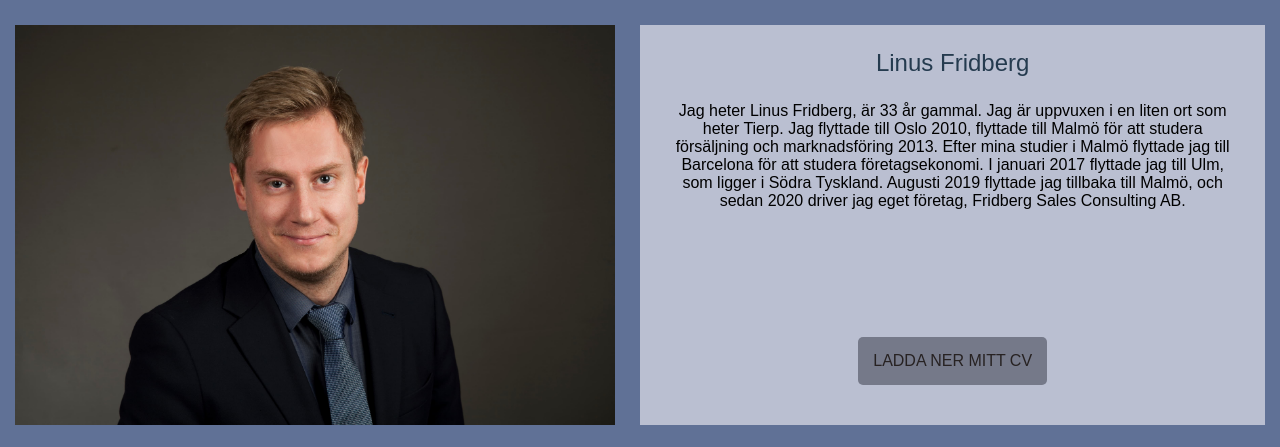
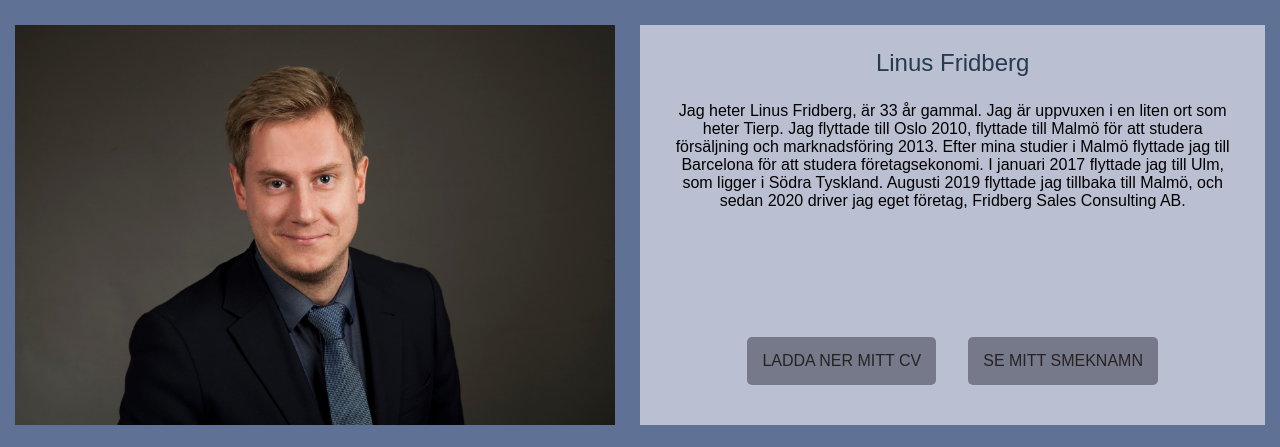
Before and after one commit to Fridbergs/uppgift_2_final, a plain HTML site: page index.html in a window 1280 px wide. Shown: the part 80-527 px from the top of the page. Drawn offline with Linux system fonts and the light colour scheme.

Commit message:
I made some changes to make my interactiv js work

```diff
--- a/css/index.css
+++ b/css/index.css
@@ -59,11 +59,36 @@
   padding-top: 25px;
 }
 
+.profile-buttons {
+  display: flex;
+  justify-content: center;
+}
 .frame-dwnld-btn {
   display: flex;
   justify-content: center;
   padding: 1em;
   align-self: center;
+}
+
+.nick-name-div {
+  display: flex;
+  justify-content: center;
+  padding: 1em;
+  align-self: center;
+}
+
+.nick-name {
+  display: flex;
+  background-color: rgb(117, 121, 137);
+  border-radius: 5px;
+  padding: 15px;
+  height: auto;
+  width: auto;
+  color: rgb(39, 34, 34);
+  font-weight: 500;
+  text-decoration: none;
+  text-transform: uppercase;
+  cursor: pointer;
 }
 
 .download-btn {
@@ -77,6 +102,11 @@
   font-weight: 500;
   text-decoration: none;
   text-transform: uppercase;
+  cursor: pointer;
+}
+
+.nick-name:hover {
+  background-color: rgb(72, 113, 150);
 }
 
 .download-btn:hover {
--- a/index.html
+++ b/index.html
@@ -61,9 +61,9 @@
             />
           </article>
           <article class="text-frame" id="info-Text-Frame">
-            <h3 id="profileName"></h3>
+            <h3 id="profileName">Linus Fridberg</h3>
             <p class="profile-info" id="profileSlogan"></p>
-
+            <div class="profile-buttons">
               <div class="frame-dwnld-btn">
                 <a
                   class="download-btn"
@@ -72,6 +72,10 @@
                   download="Linus Fridberg CV"
                   >Ladda ner mitt CV</a
                 >
+              </div>
+              <div class="nick-name-div">
+                <a class="nick-name" id="nickNameBtn">Se mitt smeknamn</a>
+              </div>
             </div>
           </article>
         </section>
@@ -125,5 +129,6 @@
       </section>
     </footer>
     <script src="index.js"></script>
+    <script src="interaktiv.js"></script>
   </body>
 </html>
--- a/index.js
+++ b/index.js
@@ -6,12 +6,11 @@ async function addProfileInfo() {
   if (response.ok) {
     const profileInfo = await response.json();
     //Get the reference to the element inside the HTML document
-    const profileName = document.getElementById("profileName");
     const profileSlogan = document.getElementById("profileSlogan");
 
     // Add the content to the HHTML page
     //Home apge
-    profileName.textContent = profileInfo["Profile info"].name;
+
     profileSlogan.textContent = profileInfo["Profile info"].profileText;
   } else {
     console.log(`HTTP error message: ${response.status}`);
--- a/index.json
+++ b/index.json
@@ -1,6 +1,5 @@
 {
   "Profile info": {
-    "name": "Linus Fridberg",
     "profileText": "Jag heter Linus Fridberg, är 33 år gammal. Jag är uppvuxen i en liten ort som heter Tierp. Jag flyttade till Oslo 2010, flyttade till Malmö för att studera försäljning och marknadsföring 2013. Efter mina studier i Malmö flyttade jag till Barcelona för att studera företagsekonomi. I januari 2017 flyttade jag till Ulm, som ligger i Södra Tyskland. Augusti 2019 flyttade jag tillbaka till Malmö, och sedan 2020 driver jag eget företag, Fridberg Sales Consulting AB."
   }
 }
--- /dev/null
+++ b/interaktiv.js
@@ -0,0 +1,6 @@
+//Denna kod har jag skrivit själv.
+const nickNameBtn = document.getElementById("nickNameBtn");
+nickNameBtn.onclick = function () {
+  document.getElementById("profileName").innerHTML =
+    "Linus" + " " + "Frippe" + " " + "Fridberg";
+};
```
Also changed, not shown: 1 other file. Lines whose indentation alone changed are shown as unchanged.
